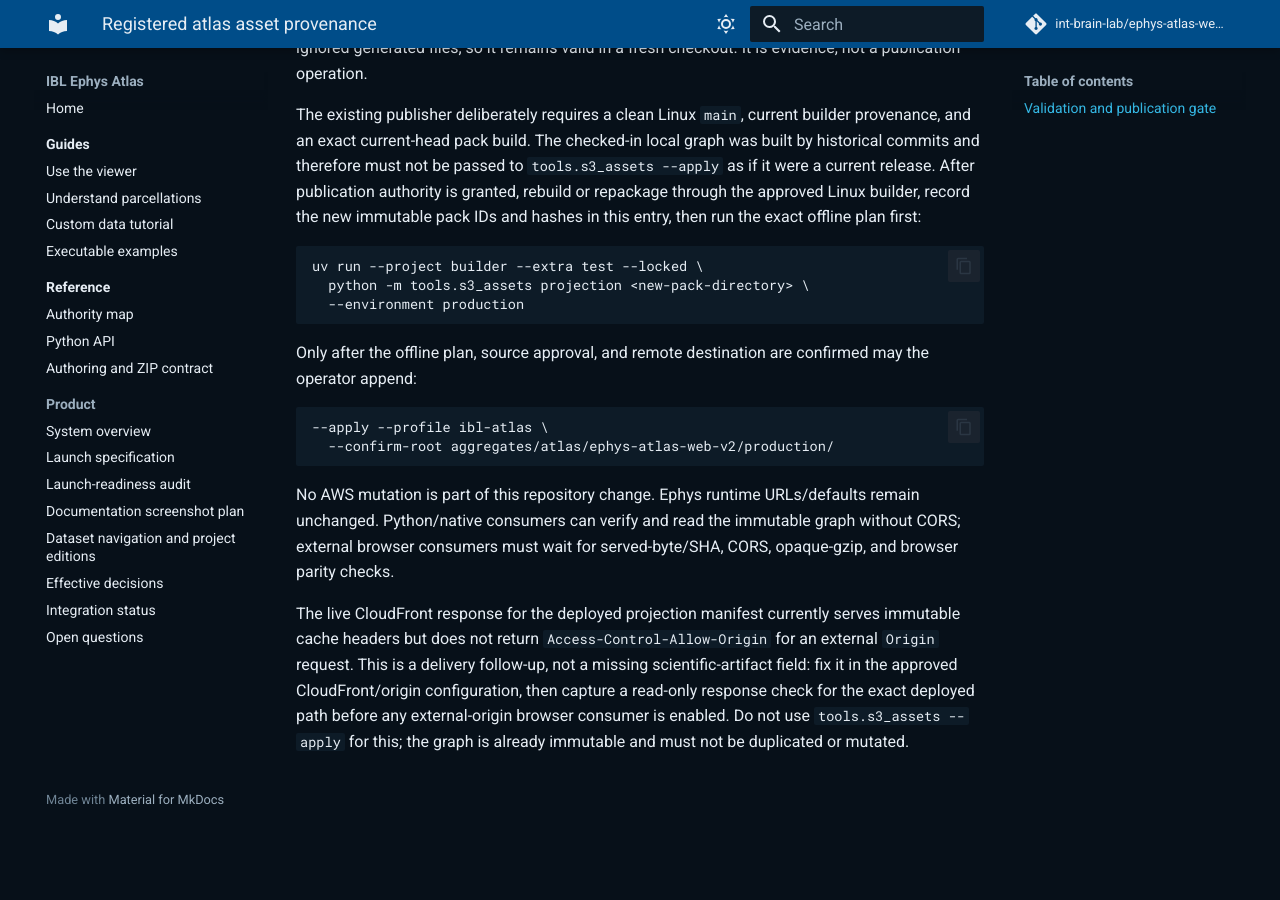
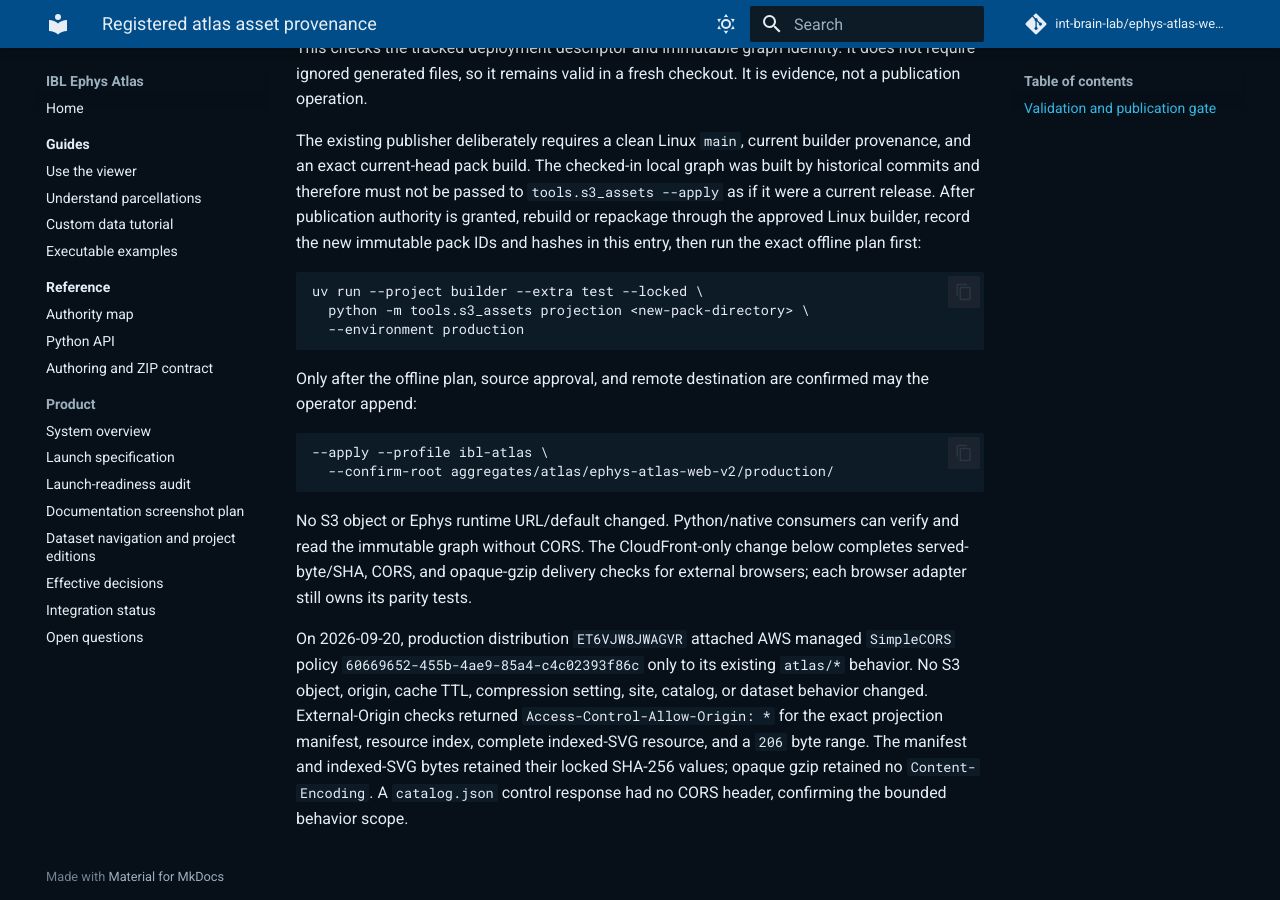
Before and after one commit to int-brain-lab/ephys-atlas-web-v2, an MkDocs documentation site: the page built from docs/data/REGISTERED_ATLAS_ASSET_PROVENANCE.md, in a window 1280 px wide and 900 px high, scrolled down 989 px. Built offline with MkDocs 1.6.1 and Material for MkDocs 9.7.7, drawn with Linux system fonts in a browser that asks for light colours; comment, search, counter and statistics services are not loaded; before the commit the page ends 1812 px from its top, so only the background shows below that; some of the changed text lies outside the part shown.

Commit message:
docs: record atlas CORS deployment

````diff
--- a/docs/data/REGISTERED_ATLAS_ASSET_PROVENANCE.md
+++ b/docs/data/REGISTERED_ATLAS_ASSET_PROVENANCE.md
@@ -1,8 +1,9 @@
 # Registered atlas asset provenance
 
 Status: published-production for the existing Ephys deployment. `ibl-anatomy`
-now carries the hash-bound shared lock, and the `ibl-datoviz` integration branch
-consumes its verified result. Cross-origin browser delivery remains pending CORS.
+now carries the hash-bound shared lock, and `ibl-datoviz` `main` consumes its
+verified result. Cross-origin browser delivery is enabled for the
+distribution's existing `atlas/*` behavior and verified on the deployed graph.
 
 The exact immutable graph currently used by the website is the pack
 `ibl-atlas-projections-05b9f3f85db9`, served at
@@ -64,16 +65,17 @@ confirmed may the operator append:
   --confirm-root aggregates/atlas/ephys-atlas-web-v2/production/
 ```
 
-No AWS mutation is part of this repository change. Ephys runtime URLs/defaults
-remain unchanged. Python/native consumers can verify and read the immutable graph
-without CORS; external browser consumers must wait for served-byte/SHA, CORS,
-opaque-gzip, and browser parity checks.
+No S3 object or Ephys runtime URL/default changed. Python/native consumers can
+verify and read the immutable graph without CORS. The CloudFront-only change
+below completes served-byte/SHA, CORS, and opaque-gzip delivery checks for
+external browsers; each browser adapter still owns its parity tests.
 
-The live CloudFront response for the deployed projection manifest currently
-serves immutable cache headers but does not return
-`Access-Control-Allow-Origin` for an external `Origin` request. This is a
-delivery follow-up, not a missing scientific-artifact field: fix it in the
-approved CloudFront/origin configuration, then capture a read-only response
-check for the exact deployed path before any external-origin browser consumer is enabled.
-Do not use `tools.s3_assets --apply` for this; the graph is already immutable
-and must not be duplicated or mutated.
+On 2026-09-20, production distribution `ET6VJW8JWAGVR` attached AWS managed
+`SimpleCORS` policy `60669652-455b-4ae9-85a4-c4c02393f86c` only to its existing
+`atlas/*` behavior. No S3 object, origin, cache TTL, compression setting, site,
+catalog, or dataset behavior changed. External-Origin checks returned
+`Access-Control-Allow-Origin: *` for the exact projection manifest, resource
+index, complete indexed-SVG resource, and a `206` byte range. The manifest and
+indexed-SVG bytes retained their locked SHA-256 values; opaque gzip retained no
+`Content-Encoding`. A `catalog.json` control response had no CORS header,
+confirming the bounded behavior scope.
````
Also changed, not shown: docs/data/REGISTERED_ATLAS_ASSET_PROVENANCE.json (+21 -3 lines), 1 other file.
